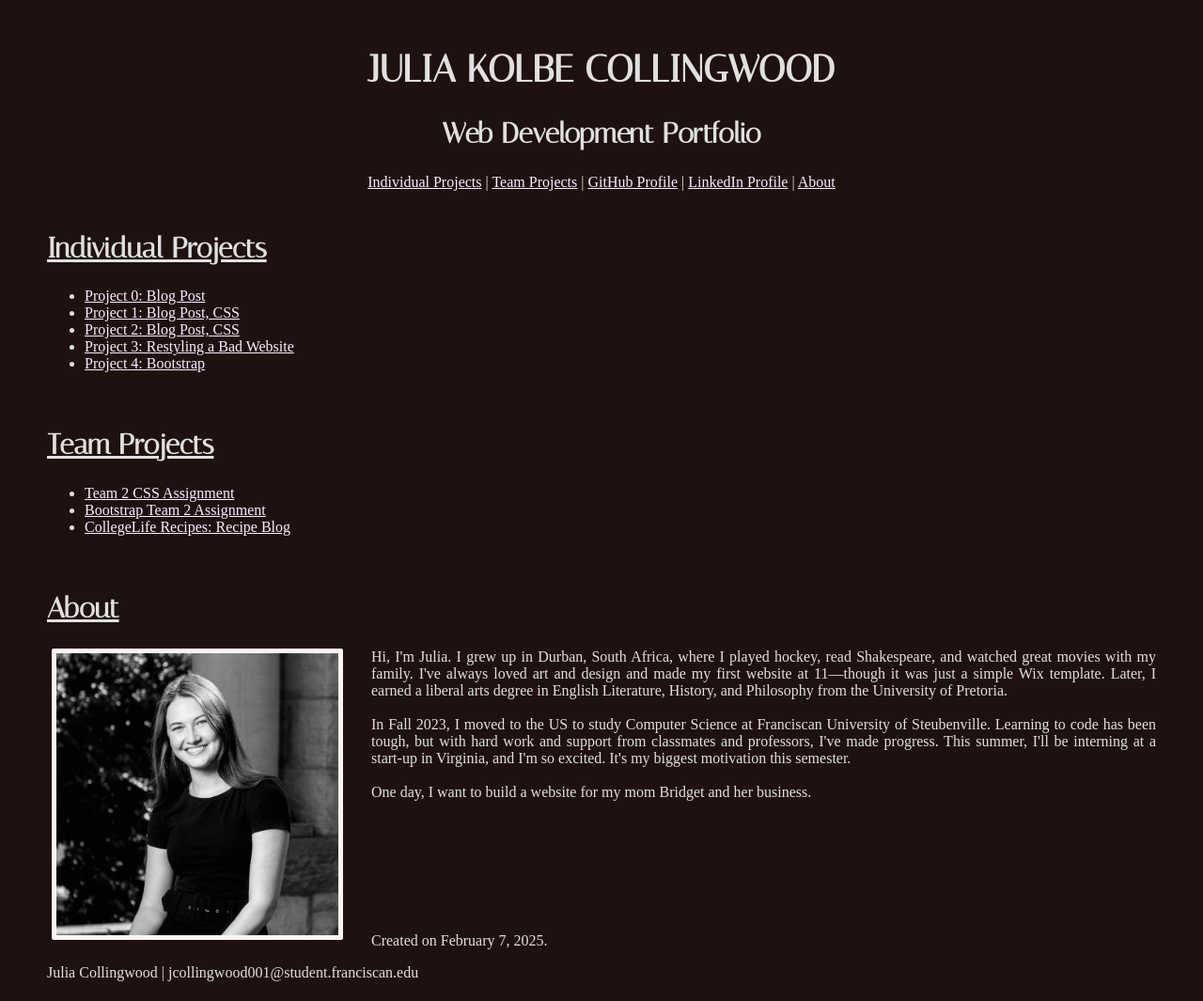
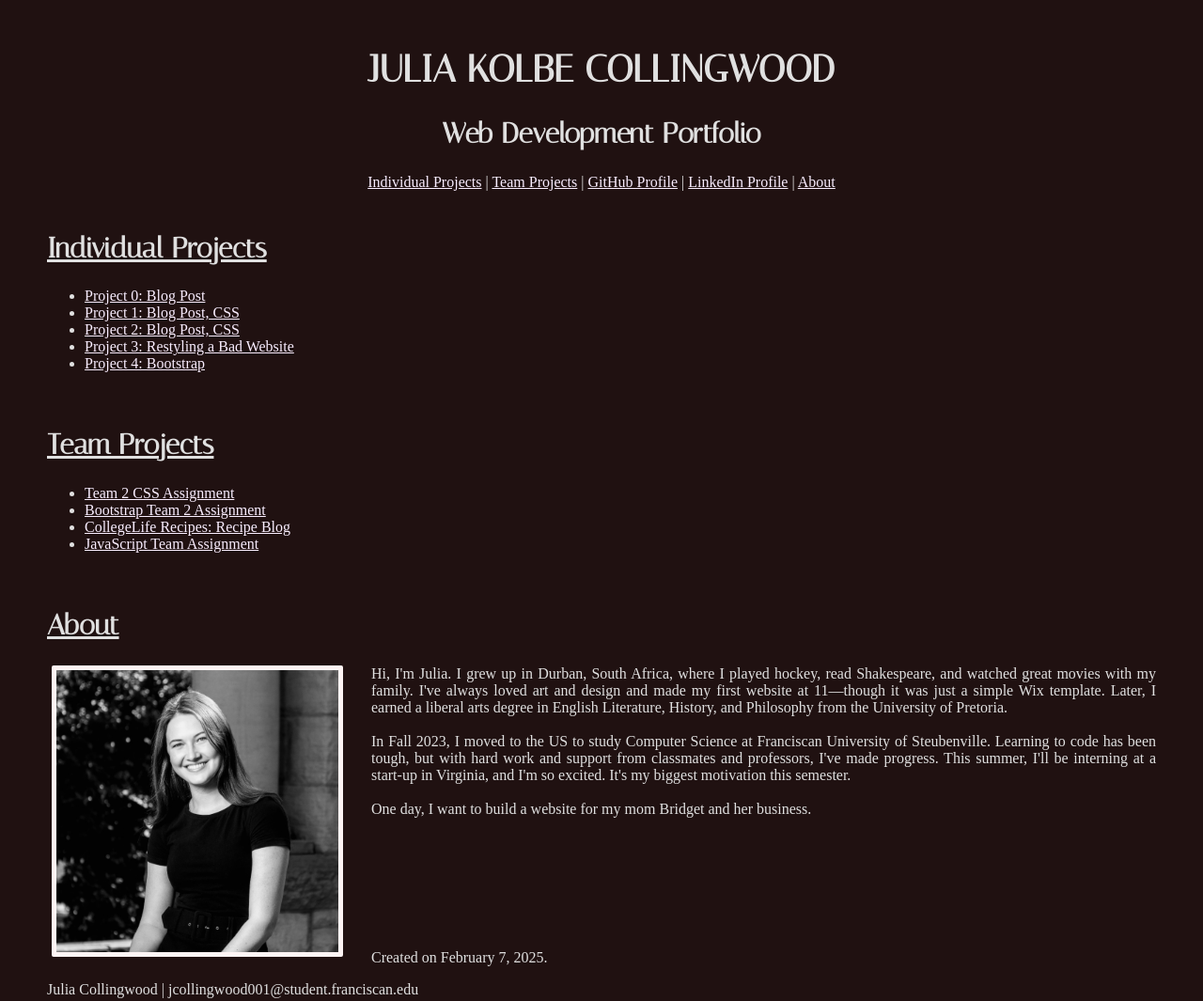
Before and after one commit to juliakolbe/juliaServer, a plain HTML site: page index.html in a window 1280 px wide. Shown: the whole page at 94% size. Drawn offline with Linux system fonts and the light colour scheme; a web font is replaced by a local one.

Commit message:
Update index.html

```diff
--- a/index.html
+++ b/index.html
@@ -107,6 +107,7 @@
             <li><a href="GroupCSSProject1/BlogPostProject.html">Team 2 CSS Assignment</a></li>
             <li> <a href="/team2/ClassProjects/3.%20Bootstrap%20Team%20Assignment/index.html">Bootstrap Team 2 Assignment</a></li>
             <li> <a href="/team2/college-recipe-website/">CollegeLife Recipes: Recipe Blog</a></li>
+            <li> <a href="project5/index.html/">JavaScript Team Assignment</a></li>
         </ul>
     </section>
 
```
